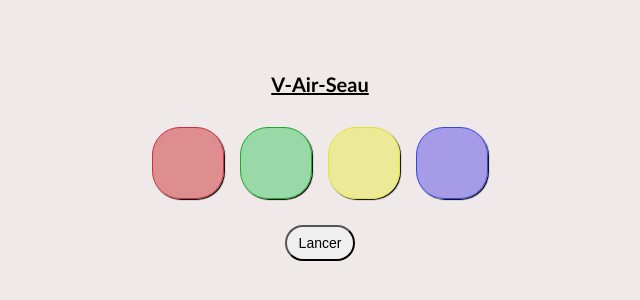
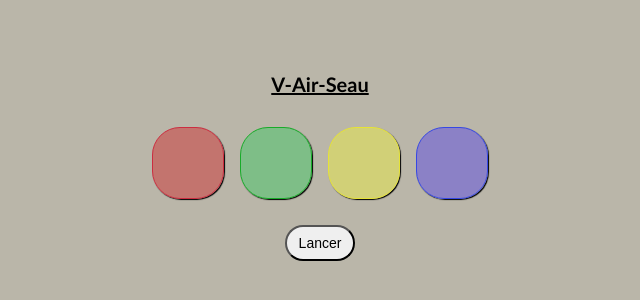
Before and after one commit to jarod25/SummerCamp_Air, a plain HTML site: page Verseau/index.html in a window 1280 px wide. Shown: the part 244-544 px from the top of the page, without its empty margins (328-968 px from the left). Drawn offline with Linux system fonts and the light colour scheme.

Commit message:
Update style.css

```diff
--- a/Verseau/style.css
+++ b/Verseau/style.css
@@ -5,7 +5,7 @@ body {
   flex-direction: column;
   justify-content: center;
   align-items: center;
-  background-color: rgb(240, 233, 233);
+  background-color: rgb(186, 182, 169);
   font-family: Calibri, 'Trebuchet MS', sans-serif;
   height: 100vh;
   width: 100vw;
```
